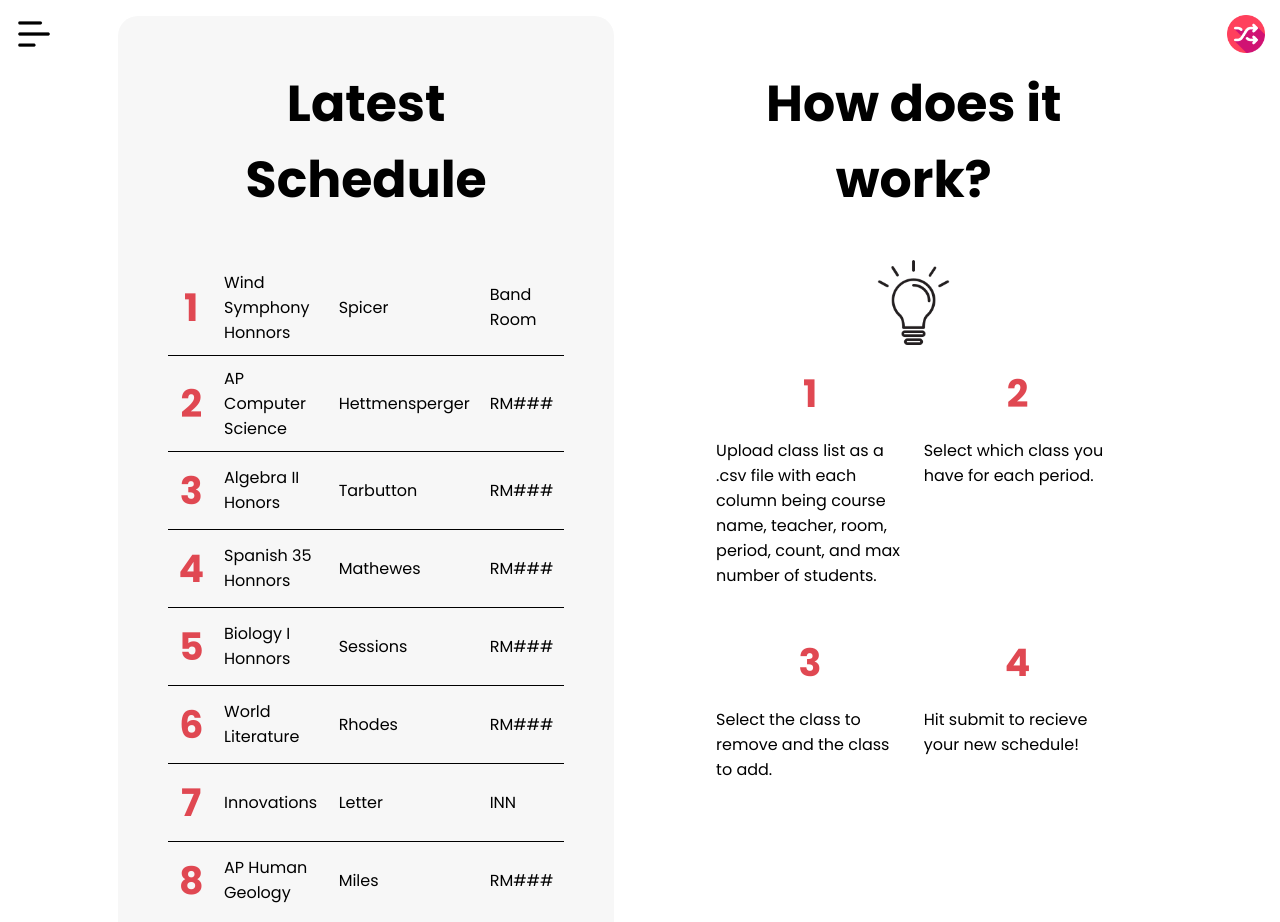
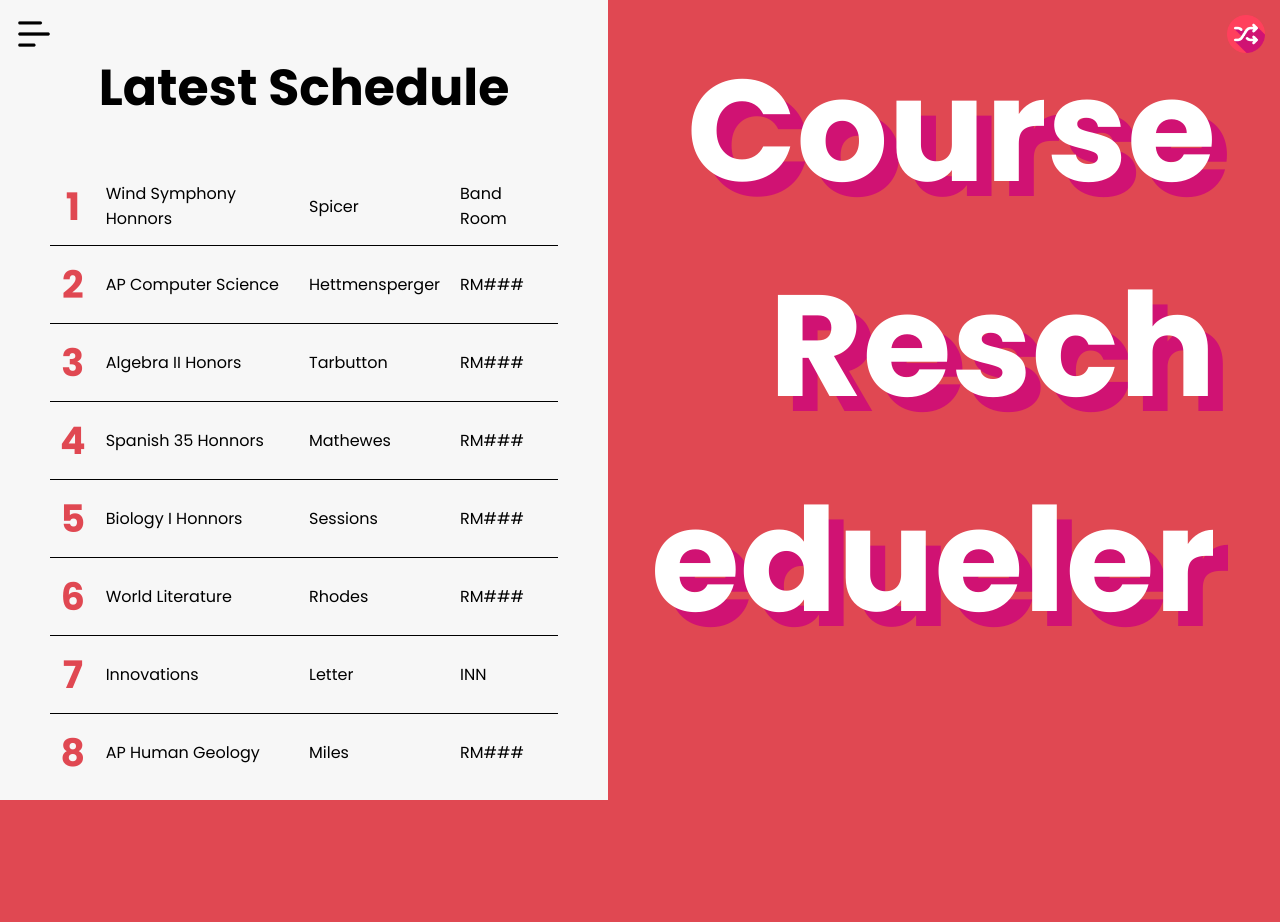
Before and after one commit to RohitMovva/CongressionalAppChallenge, a website: page WebsiteV2/dashboard.html in a window 1280 px wide. Shown: the top 922 px of the page. After the commit the page ends 800 px from the top, so only its background shows below. Drawn offline with Linux system fonts and the light colour scheme; a web font is replaced by a local one.

Commit message:
Dashboard done

```diff
--- a/WebsiteV2/dashboard.html
+++ b/WebsiteV2/dashboard.html
@@ -14,7 +14,7 @@
 
 <body id="top">
     <a href="index.html"><img class="boop" src="Images/shuffle256.png" alt="Logo"
-            style="height: 38px; position: fixed; top: 15px; right: 15px;"></a>
+            style="height: 38px; position: fixed; top: 15px; right: 15px; z-index: 2;"></a>
     <div id="mySidebar" class="sidebar">
         <a href="javascript:void(0)" class="closebtn" onclick="closeNav()"><img src="Images/menu.png"
                 alt="Menu icon"></a>
@@ -168,10 +168,9 @@
     </div>
 
     <div id="main">
+        <div class="dashboard y-scroll">
+            <section class="last-change">
                 <button class="openbtn" onclick="openNav()"><img src="Images/menu.png" alt="Menu icon"></button>
-        <div class="padding">
-            <div class="dashboard">
-                <section class="last-change">
                 <div class="rounded-box bigbox">
                     <div style="display: grid; place-items: center;">
                         <h2 style="margin-top: 0;">Latest Schedule</h2>
@@ -247,39 +246,9 @@
                     <p>Once you start changing scheudles you can see the latest one here</p>
                 </div>
             </section>
-                </section>
-                <section class="profile">
-                    <div class="rounded-box bigbox">
-                        <div style="display: grid; place-items: center;">
-                            <h2 style="margin-top: 0;">How does it work?</h2>
-                            <img src="Images/lightbulb.png" alt="lightbulb" class="icon">
+            <div>
+                <h1 class="display flipped" style="float: right;">Course<br>Resch<br>edue<br class="tohide">ler</h1>
             </div>
-                        <div>
-                            <div class="twogrid">
-                                <div class="box a">
-                                    <h3 class="accent">1</h3>
-                                    <p>Upload class list as a .csv file with each column being course name, teacher,
-                                        room,
-                                        period, count, and max number of students.</p>
-                                </div>
-                                <div class="box a">
-                                    <h3 class="accent">2</h3>
-                                    <p>Select which class you have for each period.</p>
-                                </div>
-                            </div>
-                            <div class="twogrid">
-                                <div class="box a">
-                                    <h3 class="accent">3</h3>
-                                    <p>Select the class to remove and the class to add.</p>
-                                </div>
-                                <div class="box a">
-                                    <h3 class="accent">4</h3>
-                                    <p>Hit submit to recieve your new schedule!</p>
-                                </div>
-                            </div>
-                        </div>
-                    </div>
-                </section>
         </div>
     </div>
     </div>
--- a/WebsiteV2/style.css
+++ b/WebsiteV2/style.css
@@ -419,7 +419,7 @@ footer {
     background-color: #E04852;
     height: 100vh;
     width: 100vw;
-    position: fixed
+    position: fixed;
 }
 
 .display {
@@ -430,6 +430,17 @@ footer {
     top: 15%;
     left: 15%;
     transform: translate(-15%, -15%);
+    text-shadow: 15px 15px #d01273;
+}
+
+.flipped {
+    font-size: 9rem;
+    position: absolute;
+    text-align: right;
+    color: white;
+    top: 15%;
+    right: 5%;
+    transform: translate(0, -15%);
     text-shadow: 15px 15px #d01273;
 }
 
@@ -598,11 +609,13 @@ div.rounded-box a img {
 .closebtn img {
     width: 38px;
     transition: 200ms;
+    z-index: 10;
 }
 
 #main {
     transition: margin-left .5s;
-    padding: 16px;
+    position: fixed;
+    width: 100vw;
 }
 
 .collapsible {
@@ -625,7 +638,8 @@ div.rounded-box a img {
     border-bottom: 1px solid black;
 }
 
-.active .plus, .collapsible:hover .plus {
+.active .plus,
+.collapsible:hover .plus {
     transform: rotate(135deg);
 }
 
@@ -654,7 +668,12 @@ table h3 {
     margin: 0;
 }
 
-.added h3{
+.y-scroll {
+    overflow: hidden;
+    overflow-x: scroll;
+}
+
+.added h3 {
     color: #4D9078;
 }
 
@@ -673,8 +692,6 @@ table h3 {
     transition: .5s;
 }
 
-/* On smaller screens, where height is less than 450px, change the style of the sidenav (less padding and a smaller font size) */
-
 
 .dashboard {
     display: grid;
@@ -683,24 +700,19 @@ table h3 {
 }
 
 .last-change {
-    border-radius: 20px;
+    z-index: 5;
 }
 
-.last-change .rounded-box,
-.profile .rounded-box {
+.last-change .rounded-box {
     background-color: #f7f7f7;
+    border-radius: 0;
     display: grid;
     grid-template-columns: none;
     place-items: center;
     width: 100%;
+    height: 100vh;
     overflow-x: auto;
-    overflow-y: hidden;
-}
-
-.profile,
-.last-change {
-    height: fit-content;
-
+    overflow-y: auto;
 }
 
 .profile .rounded-box {
@@ -734,18 +746,9 @@ tr.added:last-child td {
     }
 }
 
-@media screen and (max-width: 1100px) {
-    .dashboard {
-        display: block;
-    }
-
-    @media screen and (max-width: 800px) {
-        #main .padding {
-            margin: 0;
-        }
-        .openSidebar {
-            width: 100vw;
-        }
+@media screen and (max-width: 800px) {
+    .openSidebar {
+        width: 100vw;
     }
 }
 
@@ -756,3 +759,11 @@ tr.added:last-child td {
 .boop:hover {
     transform: translate(0, -4px);
 }
+
+.noRight {
+    margin-right: 0 !important;
+}
+
+body:has(#main) {
+    background-color: #E04852;
+}
```
Lines whose indentation alone changed are shown as unchanged.
